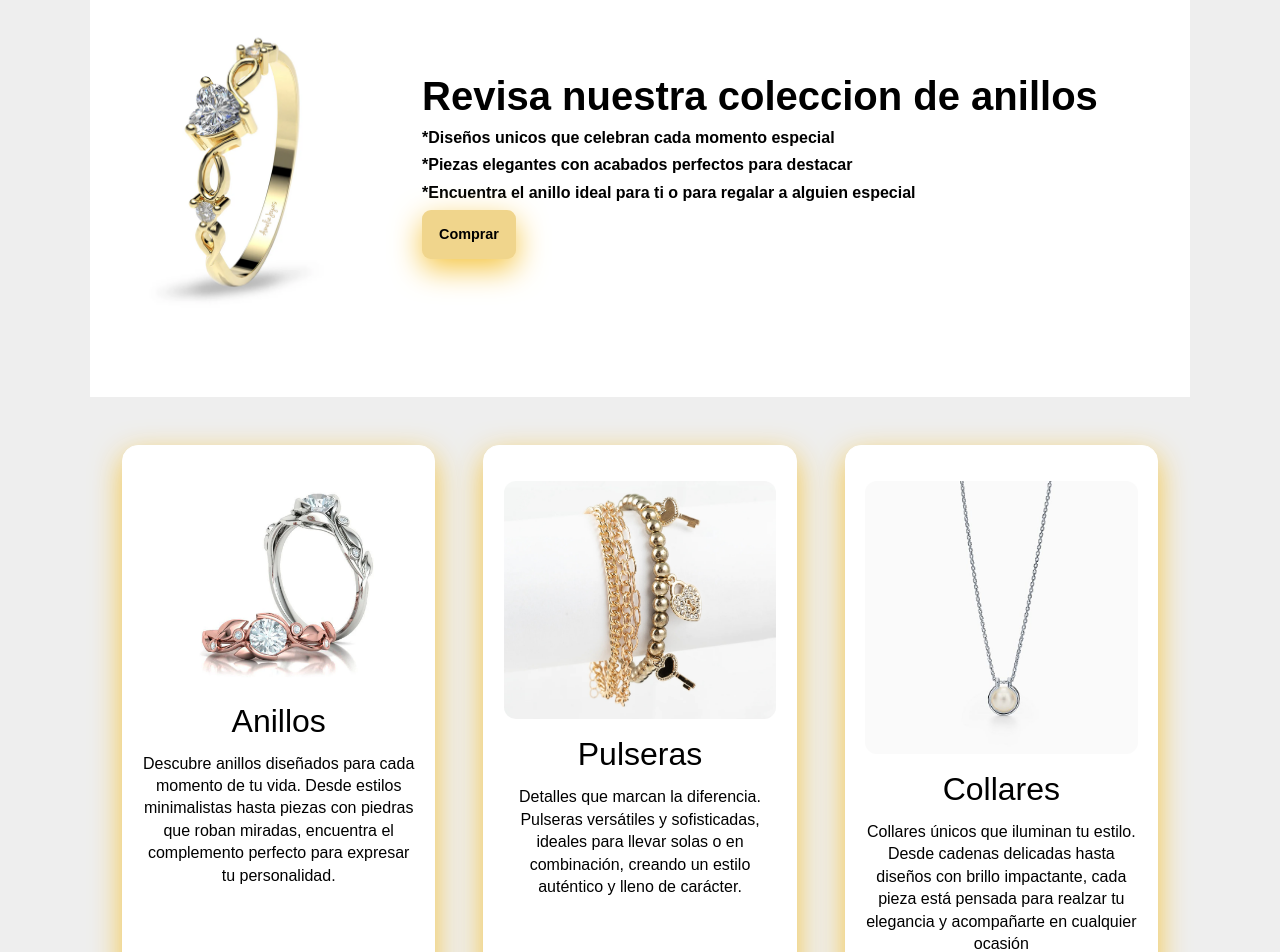
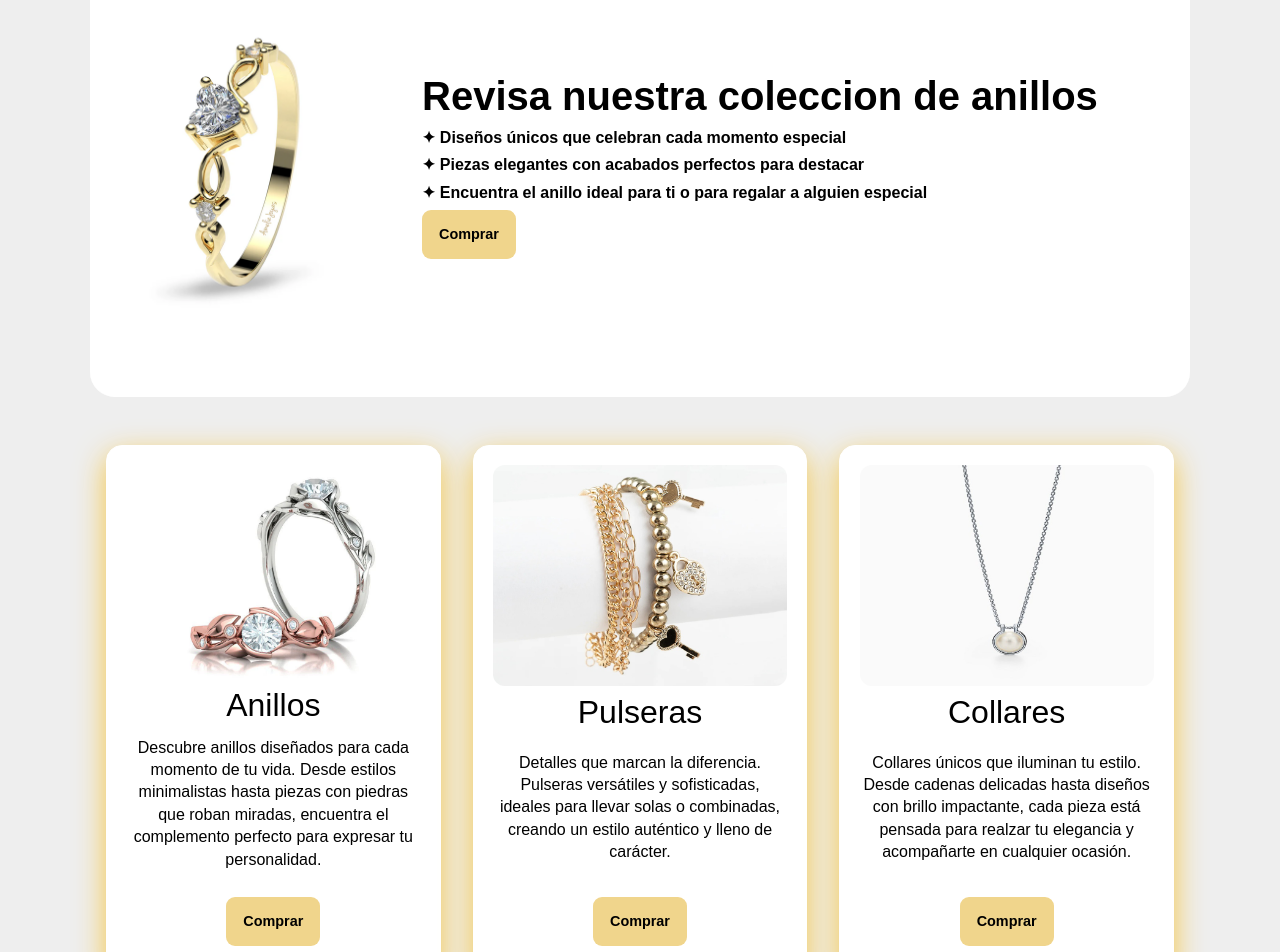
Before and after one commit to SpeedChela/Lumina, a Next.js app: page / in a window 1280 px wide. Shown: the part 560-1512 px from the top of the page. Built offline with nearby package versions, Linux system fonts and the light colour scheme.

Commit message:
okey, ya deje el home con mejor estetica, revisenla pls

```diff
--- a/app/globals.css
+++ b/app/globals.css
@@ -162,9 +162,23 @@ p {
   font-weight: 600; /* Negrita para el texto del botón */
   border: 1px solid transparent; /* Borde transparente para mantener tamaño */
   font-size: 0.90rem; /* Tamaño de fuente */
-  box-shadow: var(--shadow); /* Sombra usando variable */
+  /*box-shadow: var(--shadow); /* Sombra usando variable */
   text-align: center; /* Centra el texto */
   width: fit-content; /* El ancho se ajusta al contenido */
+}
+
+.btn1 {
+  display: block;               /* para que margin:auto funcione */
+  margin: 0.6rem auto;          /* centra horizontalmente */
+  padding: .75rem 1rem;
+  border-radius: 9px;
+  background: var(--brand);
+  color: rgb(0, 0, 0);
+  font-weight: 600;
+  border: 1px solid transparent;
+  font-size: 0.90rem;
+  text-align: center;
+  width: fit-content;          /* mantiene el ancho ajustado al contenido */
 }
 
 .btnTransparente {
@@ -215,15 +229,16 @@ p {
    GRID Y TARJETAS
    ========================= */
 .grid {
-  display: grid; /* Usa CSS Grid */
-  gap: 1rem; /* Espacio entre los elementos de la cuadrícula */
-  grid-template-columns: repeat(12, 1fr); /* 12 columnas responsivas */
+  display: grid;
+  grid-template-columns: repeat(auto-fit, minmax(300px, 1fr));
+  gap: 2rem;
+  justify-items: center;   /* Centra horizontalmente cada tarjeta */
+  align-items: start;      /* Alinea todo parejito */
 }
 
 .card {
   background: var(--card); /* Fondo con color de tarjeta */
   border: 1px solid var(--border); /* Borde con color de variable */
-  border-radius: var(--radius); /* Esquinas redondeadas con variable */
   padding: 1.2rem; /* Espaciado interno */
   box-shadow: var(--shadow); /* Sombra para efecto de elevación */
   text-align: center; /* Centra el texto dentro de la tarjeta */
@@ -231,6 +246,9 @@ p {
   flex-direction: column;
   justify-content: space-between;/*Empuja el contenido hacia arriba y abajo*/
   height: 100%; /* Asegura que la tarjeta ocupe todo el alto disponible */
+  border-radius: 16px;     /* Bordes bonitos */
+  max-width: 350px;
+  width: 100%;
 }
 
 .card h3{
@@ -318,7 +336,7 @@ h3 {
   gap: 1rem;
   background: var(--card);
   border-radius: var(--radius);
-  box-shadow: var(--shadow);
+  /*box-shadow: var(--shadow);*/
 }
 
 /* Cada pregunta */
--- a/app/page.tsx
+++ b/app/page.tsx
@@ -45,56 +45,65 @@ export default function Home() {
           <div className="container">
             <div className="grid" role="list">
               {/* Tarjeta 1: Anillos */}
-              <article className="container section center card col-4 col-md-6 col-sm-12" role="listitem">
+                <article className="card" role="listitem">
       <Image
         src="/Images/anillos.webp"
-                  alt="Collar elegante de la colección"
+        alt="Anillos de colección"
         width={300}
         height={200}
-                  style={{ maxWidth: "300px", width: "100%", margin: "1rem 0", borderRadius: "12px" }}
+        style={{ borderRadius: "12px" }}
       />
       <h3 className="h3">Anillos</h3>
       <div className="card-text">
-                  <p>Descubre anillos diseñados para cada momento de tu vida.
+        <p>
+          Descubre anillos diseñados para cada momento de tu vida.
           Desde estilos minimalistas hasta piezas con piedras que roban miradas,
-                    encuentra el complemento perfecto para expresar tu personalidad.</p>
+          encuentra el complemento perfecto para expresar tu personalidad.
+        </p>
       </div>
-                <p><Link href="/productos/anillos" className="btn">Comprar</Link></p>
+      <Link href="/productos/anillos" className="btn1">Comprar</Link>
     </article>
-              {/* Tarjeta 2: Pulseras */}
-              <article className="container section center card col-4 col-md-6 col-sm-12" role="listitem">
+
+    <article className="card" role="listitem">
+      {/* Tarjeta 2: pulseras */}
       <Image
         src="/Images/pulseras.jpg"
-                  alt="Collar elegante de la colección"
+        alt="Pulseras elegantes"
         width={300}
         height={200}
-                  style={{ maxWidth: "300px", width: "100%", margin: "1rem 0", borderRadius: "12px" }}
+        style={{ borderRadius: "12px" }}
       />
       <h3 className="h3">Pulseras</h3>
       <div className="card-text">
-                  <p>Detalles que marcan la diferencia. Pulseras versátiles y sofisticadas,
-                   ideales para llevar solas o en combinación, creando un estilo auténtico
-                    y lleno de carácter.</p>
+        <p>
+          Detalles que marcan la diferencia. Pulseras versátiles y sofisticadas,
+          ideales para llevar solas o combinadas, creando un estilo auténtico
+          y lleno de carácter.
+        </p>
       </div>
-                <p><Link href="/productos/pulseras" className="btn">Comprar</Link></p>
+      <Link href="/productos/pulseras" className="btn1">Comprar</Link>
     </article>
-              {/* Tarjeta 3: Collares */}
-              <article className="container section center card col-4 col-md-6 col-sm-12" role="listitem">
+
+    <article className="card" role="listitem">
+      {/* Tarjeta 3: collares */}
       <Image
         src="/Images/collarPerla.jpg"
-                  alt="Collar elegante de la colección"
+        alt="Collares con estilo"
         width={300}
         height={200}
-                  style={{ maxWidth: "300px", width: "100%", margin: "1rem 0", borderRadius: "12px" }}
+        style={{ borderRadius: "12px" }}
       />
       <h3 className="h3">Collares</h3>
       <div className="card-text">
-                  <p>Collares únicos que iluminan tu estilo. Desde cadenas delicadas hasta
+        <p>
+          Collares únicos que iluminan tu estilo. Desde cadenas delicadas hasta
           diseños con brillo impactante, cada pieza está pensada para realzar tu
-                    elegancia y acompañarte en cualquier ocasión</p>
+          elegancia y acompañarte en cualquier ocasión.
+        </p>
       </div>
-                <p><Link href="/productos/collares" className="btn">Comprar</Link></p>
+      <Link href="/productos/collares" className="btn1">Comprar</Link>
     </article>
+
   </div>
           </div>
         </section>
--- a/components/Header.tsx
+++ b/components/Header.tsx
@@ -1,7 +1,7 @@
 "use client";
 import Link from "next/link";
 import Image from "next/image";
-import { useRouter } from "next/navigation";
+import { useRouter, usePathname } from "next/navigation";
 import { useState } from "react";
 import CartButton from "../components/CartButton";
 
@@ -12,6 +12,7 @@ type Props = {
 
 export default function Header({ showLoginButton = true, variant = "public" }: Props) {
   const router = useRouter();
+  const pathname = usePathname(); // 👈 aquí obtenemos la ruta actual
   const isDashboard = variant === "dashboard";
   const [loggingOut, setLoggingOut] = useState(false);
 
@@ -59,7 +60,11 @@ export default function Header({ showLoginButton = true, variant = "public" }: P
         )}
 
         <ul className="menu">
-          {!isDashboard && <li><CartButton /></li>}
+          {/* Oculta el carrito si estoy en /singup */}
+          {!isDashboard && pathname !== "/singup" && (
+            <li><CartButton /></li>
+          )}
+
           {isDashboard ? (
             <li>
               <button
@@ -74,12 +79,20 @@ export default function Header({ showLoginButton = true, variant = "public" }: P
           ) : (
             showLoginButton && (
               <>
-                <li><Link href="/login" className="btnTransparente">Inicio de Sesión</Link></li>
-                <li><Link href="/singup" className="btnYellow">Registrarse</Link></li>
+                {/* Ocultar "Iniciar sesión" en /login y /singup */}
+                {pathname !== "/login" && pathname !== "/singup" && (
+                  <li><Link href="/login" className="btnTransparente">Iniciar sesión</Link></li>
+                )}
+
+                {/* Ocultar "Registrarse" en /singup */}
+                {pathname !== "/singup" && (
+                  <li><Link href="/singup" className="btnYellow">Registrarse</Link></li>
+                )}
               </>
             )
           )}
         </ul>
+
       </nav>
     </header>
   );
--- a/components/Hero.module.css
+++ b/components/Hero.module.css
@@ -2,6 +2,7 @@
 background: white;/* Fondo con degradado radial */
 padding: 4rem 0; /* Espaciado vertical */
 border-bottom: 1px solid var(--border); /* Borde inferior con color de variable */
+border-radius: 25px;
 }
 
 .innerCentro{
--- a/components/Hero.tsx
+++ b/components/Hero.tsx
@@ -12,14 +12,15 @@ export default function Hero() {
                         alt="Collar elegante de la colección"
                         width={800}
                         height={600}
-                        style={{ maxWidth: "300px", width: "100%", margin: "1rem 0", borderRadius: "12px" }}
+                        style={{ maxWidth: "300px", width: "100%", margin: "1rem 0", borderRadius: "20px" }}
                     />
                 </div>
                 <div className={styles.heroContent}>
                     <h1>Revisa nuestra coleccion de anillos </h1>
-                    <h2>*Diseños unicos que celebran cada momento especial</h2>
-                    <h2>*Piezas elegantes con acabados perfectos para destacar</h2>
-                    <h2>*Encuentra el anillo ideal para ti o para regalar a alguien especial</h2>
+                    <h2>✦ Diseños únicos que celebran cada momento especial</h2>
+                    <h2>✦ Piezas elegantes con acabados perfectos para destacar</h2>
+                    <h2>✦ Encuentra el anillo ideal para ti o para regalar a alguien especial</h2>
+
                     <Link href="/productos/anillos" className="btn">Comprar</Link>
                 </div>
             </div>
```
Also changed, not shown: public/Images/collarPerla.jpg, public/Images/pulseras.jpg. Lines whose indentation alone changed are shown as unchanged.
